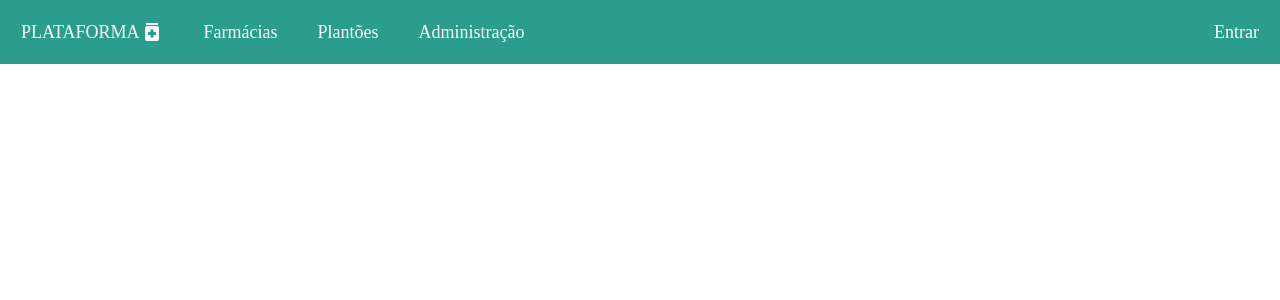
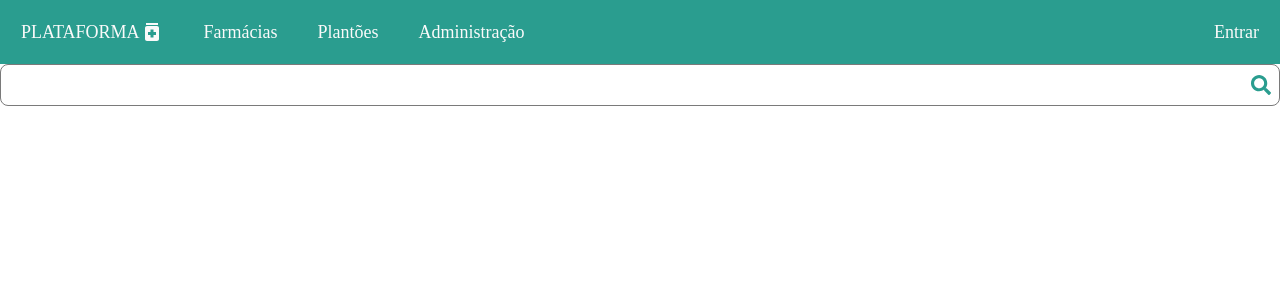
Before and after one commit to CaNeoN28/controle-farmaceutico-frontend, a Next.js app: page /listagem/plantoes in a window 1280 px wide. Shown: the top 300 px of the page. Built offline with nearby package versions, Linux system fonts and the light colour scheme.

Commit message:
Estruturando a pagina

```diff
--- a/src/app/listagem/plantoes/page.tsx
+++ b/src/app/listagem/plantoes/page.tsx
@@ -1,10 +1,32 @@
 import Menu from "@/components/Menu";
 import styles from "./Plantoes.module.scss";
+import InputPesquisa from "@/components/InputPesquisa";
+import { ChangeEvent, FormEvent, useState } from "react";
+import { FarmaciaEscala } from "@/types/Farmacia";
+import Listagem from "@/components/Listagem";
 
 export default function Plantoes() {
+	const [pesquisa, setPesquisa] = useState("");
+	const [farmacias, setFarmacias] = useState<FarmaciaEscala[]>([]);
+
+	const inputProps = {
+		onChange: (e: ChangeEvent<HTMLInputElement>) => {
+			setPesquisa(e.target.value);
+		},
+		onSubmit: (e: FormEvent<HTMLFormElement> & FormEvent<HTMLInputElement>) => {
+			e.preventDefault();
+		},
+	};
+
 	return (
 		<>
 			<Menu />
+			<main>
+				<div>
+					<InputPesquisa value={pesquisa} {...inputProps} />
+				</div>
+				{farmacias.length > 0 ? <Listagem></Listagem> : <></>}
+			</main>
 		</>
 	);
 }
--- a/src/app/page.tsx
+++ b/src/app/page.tsx
@@ -10,7 +10,7 @@ import Botao from "@/components/Botao";
 import FarmaciaItem from "@/components/FarmaciaItem";
 import FarmaciaFetch from "@/fetch/farmacias";
 import { GetManyRequest } from "@/types/Requests";
-import Farmacia, { Escala } from "@/types/Farmacia";
+import Farmacia, { Escala, FarmaciaEscala } from "@/types/Farmacia";
 import { getDayFromNum } from "@/types/DiasSemana";
 import Map from "@/components/Map";
 import Carregando from "@/components/Carregando";
@@ -25,10 +25,6 @@ import LinkButton from "@/components/LinkButton";
 interface Localizacao {
 	lng: number;
 	lat: number;
-}
-
-interface FarmaciaEscala extends Farmacia {
-	dia_semana: string;
 }
 
 export default function Home() {
--- a/src/types/Farmacia.ts
+++ b/src/types/Farmacia.ts
@@ -3,6 +3,11 @@ import DiaSemana from "./DiasSemana";
 export interface Escala {
 	[dia: string]: Farmacia[]
 }
+
+export interface FarmaciaEscala extends Farmacia {
+	dia_semana: string;
+}
+
 export default interface Farmacia {
 	_id: string;
 	cnpj: string;
```
